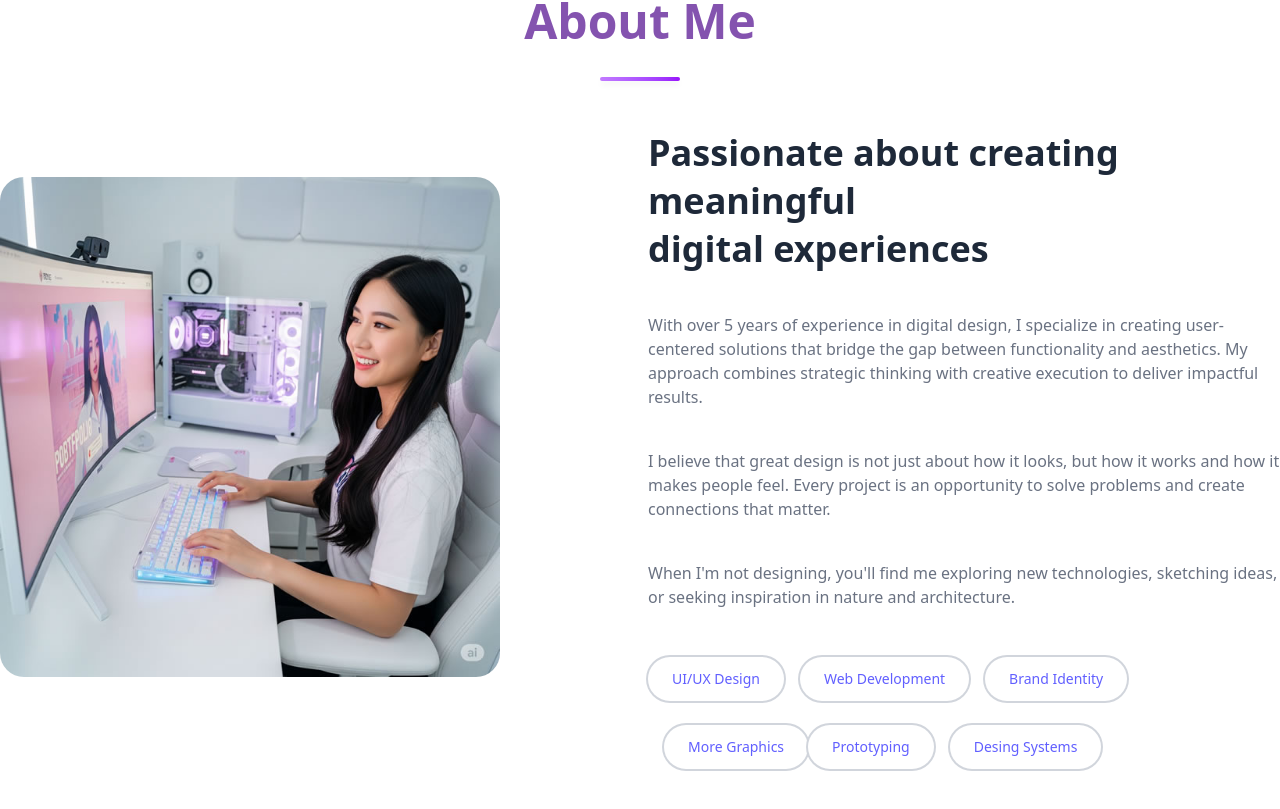
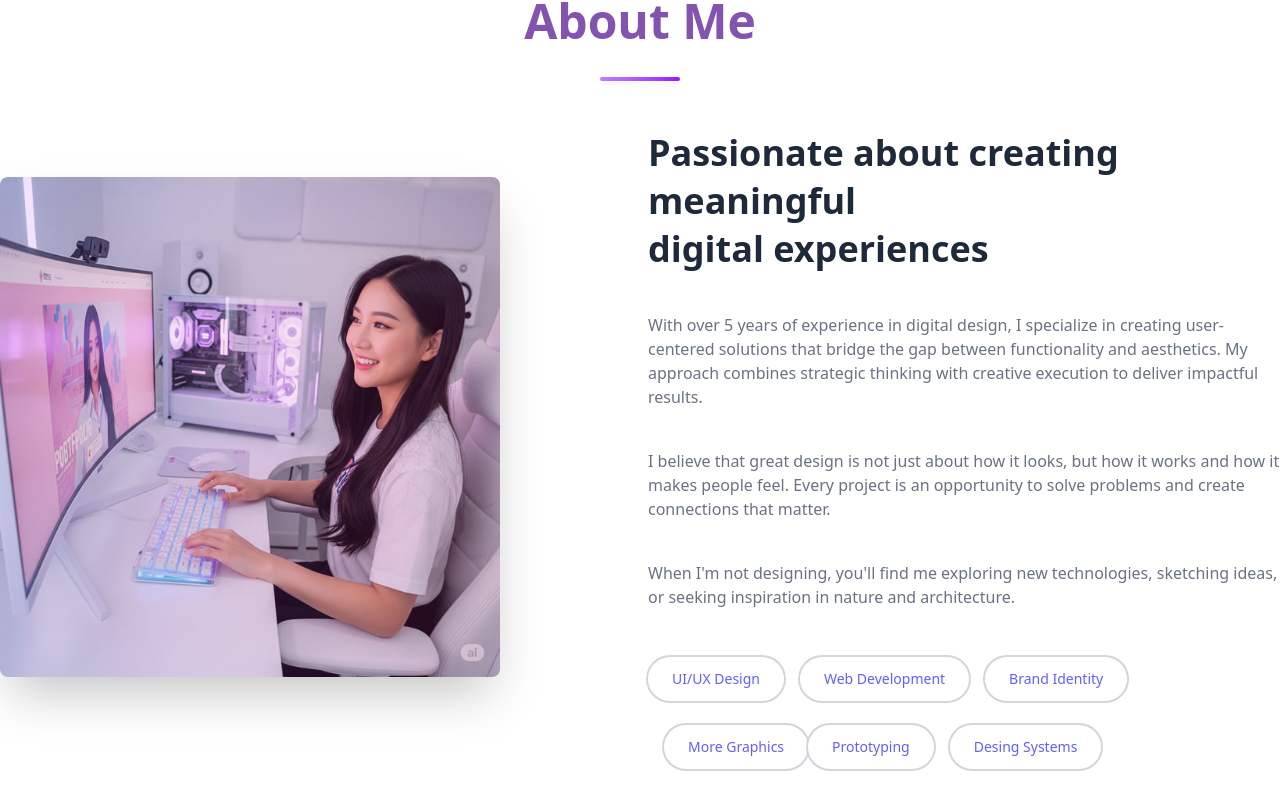
Before and after one commit to IamPial/personal-shape-app, a React (Vite) app: page / in a window 1280 px wide. Shown: the part 959-1768 px from the top of the page. Built offline with nearby package versions, Linux system fonts and the light colour scheme.

Commit message:
feat: give an effect in image

```diff
--- a/src/App.jsx
+++ b/src/App.jsx
@@ -66,13 +66,16 @@ const App = () => {
             </div>
 
             <section className="columns-2 mt-12">
-              <aside className="py-12 w-125">
-                <img
-                  className="rounded-3xl hover:shadow-lg opacity-100 transition-all hover:bg-purple-600 hover:opacity-80"
-                  src="./src/assets/images/smiling-girl-computer-desktop.jpg"
-                  alt="Smiling Girl"
-                />
-              </aside>
+              <div className="py-12">
+                <div className="relative overflow-hidden rounded-lg transition-all duration-500 shadow-2xl w-125 ">
+                  <img
+                    src="./src/assets/images/smiling-girl-computer-desktop.jpg"
+                    alt="Profile"
+                    className=" object-cover filter transition-all duration-500 hover:hue-rotate-180 hover:saturate-150 hover:brightness-110 "
+                  />
+                  <div className="absolute inset-0 bg-gradient-to-r from-purple-500/15 to-pink-500/15 hover:from-purple-500/10 hover:to-pink-500/10 transition-all duration-500 ease-in-out"></div>
+                </div>
+              </div>
               <article className="">
                 <Heading classStyle="text-4xl font-semibold text-gray-800 leading-12 ">
                   Passionate about creating meaningful <br /> digital
@@ -99,32 +102,32 @@ const App = () => {
 
                 <div className="mt-12 space-y-6 ">
                   <Button
-                    buttonStyle="px-6 py-3  cursor-pointer hover:bg-purple-700 transition-all duration-300 hover:ring-purple-700 ring-2 ring-gray-300 text-indigo-500 rounded-4xl font-medium text-sm hover:text-white bg-white"
+                    buttonStyle="px-6 py-3  hover:scale-110 cursor-pointer hover:bg-indigo-500 transition-all duration-300 hover:ring-indigo-500 ring-2 ring-gray-300 text-indigo-500 rounded-4xl font-medium text-sm hover:text-white bg-white"
                     type="button"
                     title="UI/UX Design"
                   />
                   <Button
-                    buttonStyle="px-6 py-3 ml-4 cursor-pointer hover:bg-purple-700 transition-all duration-300 hover:ring-purple-700 ring-2 ring-gray-300 text-indigo-500 rounded-4xl font-medium text-sm hover:text-white bg-white "
+                    buttonStyle="px-6 py-3 ml-4 hover:scale-110 cursor-pointer hover:bg-indigo-500 transition-all duration-300 hover:ring-indigo-500 ring-2 ring-gray-300 text-indigo-500 rounded-4xl font-medium text-sm hover:text-white bg-white"
                     type="button"
                     title="Web Development"
                   />
                   <Button
-                    buttonStyle="px-6 py-3 ml-4 cursor-pointer hover:bg-purple-700 transition-all duration-300 hover:ring-purple-700 ring-2 ring-gray-300 text-indigo-500 rounded-4xl font-medium text-sm hover:text-white bg-white "
+                    buttonStyle="px-6 py-3 ml-4 hover:scale-110 cursor-pointer hover:bg-indigo-500 transition-all duration-300 hover:ring-indigo-500 ring-2 ring-gray-300 text-indigo-500 rounded-4xl font-medium text-sm hover:text-white bg-white"
                     type="button"
                     title="Brand Identity"
                   />
                   <Button
-                    buttonStyle="px-6 py-3 ml-4 cursor-pointer hover:bg-purple-700 transition-all duration-300 hover:ring-purple-700 ring-2 ring-gray-300 text-indigo-500 rounded-4xl font-medium text-sm hover:text-white bg-white "
+                    buttonStyle="px-6 py-3 ml-4 hover:scale-110 cursor-pointer hover:bg-indigo-500 transition-all duration-300 hover:ring-indigo-500 ring-2 ring-gray-300 text-indigo-500 rounded-4xl font-medium text-sm hover:text-white bg-white"
                     type="button"
                     title="More Graphics"
                   />
                   <Button
-                    buttonStyle="px-6 py-3  cursor-pointer hover:bg-purple-700 transition-all duration-300 hover:ring-purple-700 ring-2 ring-gray-300 text-indigo-500 rounded-4xl font-medium text-sm hover:text-white bg-white "
+                    buttonStyle="px-6 py-3  hover:scale-110 cursor-pointer hover:bg-indigo-500 transition-all duration-300 hover:ring-indigo-500 ring-2 ring-gray-300 text-indigo-500 rounded-4xl font-medium text-sm hover:text-white bg-white"
                     type="button"
                     title="Prototyping"
                   />
                   <Button
-                    buttonStyle="px-6 py-3 ml-4 cursor-pointer hover:bg-purple-700 transition-all duration-300 hover:ring-purple-700 ring-2 ring-gray-300 text-indigo-500 rounded-4xl font-medium text-sm hover:text-white bg-white "
+                    buttonStyle="px-6 py-3 ml-4 hover:scale-110 cursor-pointer hover:bg-indigo-500 transition-all duration-300 hover:ring-indigo-500 ring-2 ring-gray-300 text-indigo-500 rounded-4xl font-medium text-sm hover:text-white bg-white"
                     type="button"
                     title="Desing Systems"
                   />
--- a/style.css
+++ b/style.css
@@ -5,3 +5,14 @@
 .my-bg {
   background-image: linear-gradient(to right, #7070d2, #d186e3);
 }
+
+/* .asideWidth {
+  width: 500px;
+}
+  color: #c2c0e5
+  } */
+
+.aside-img:hover {
+  background-color: #c959e6;
+  opacity: 0.7;
+}
```
